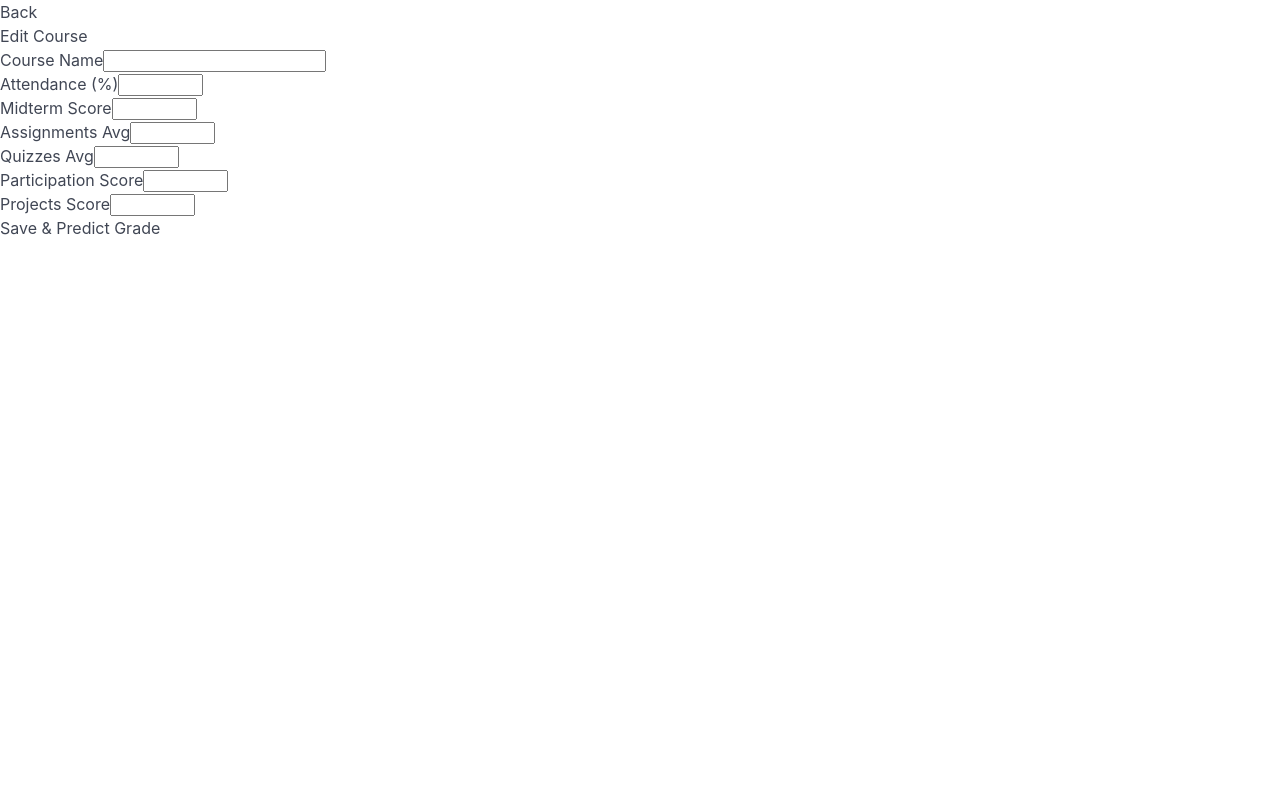
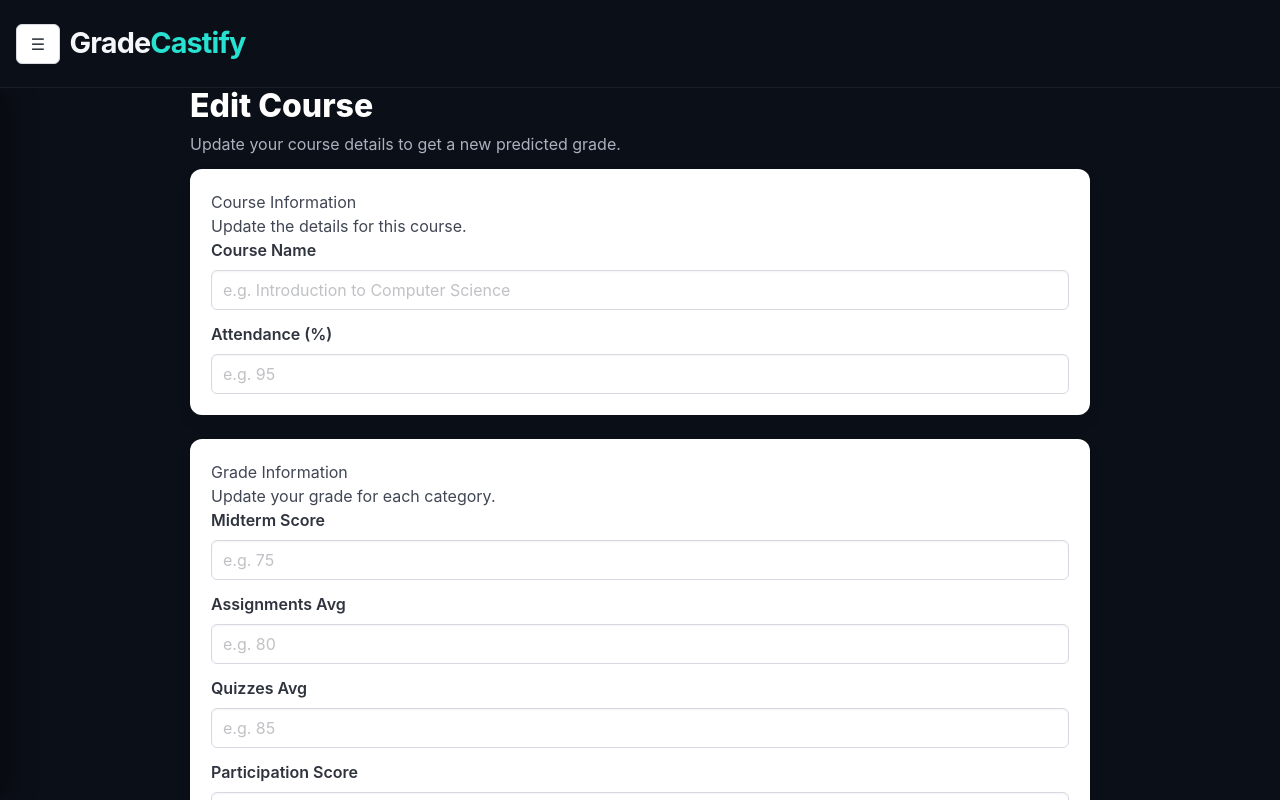
Before and after one commit to sumukh21-bit/GradeCastify, a Vue app in the folder App/: page /edit-course/1 in a window 1280 px wide. Both pictures are taken after a click on the button "Demo account". Shown: the top 800 px of the page. Built offline with nearby package versions, Linux system fonts and the light colour scheme; no server answers.

Commit message:
fixed UI for editing courses, fixed bug with user email not showing, and fixed sidebar functionality on note editor page

```diff
--- a/App/src/views/AddCourse.vue
+++ b/App/src/views/AddCourse.vue
@@ -1,5 +1,5 @@
 <script setup>
-import { inject, ref } from 'vue'
+import { inject, ref, onMounted } from 'vue'
 import { useRouter } from 'vue-router'
 
 // set up supabase client and router
@@ -9,6 +9,8 @@ const router = useRouter()
 // component state
 const loading = ref(false)
 const error = ref('')
+const displayName = ref('')
+const upcomingDue = ref('Lab 4 due Mar 20')
 
 // course fields
 const courseName = ref('')
@@ -21,6 +23,19 @@ const projectsScore = ref('')
 
 // sidebar state
 const sidebarOpen = ref(false)
+
+onMounted(async () => {
+  if (!supabase) return
+  try {
+    const { data } = await supabase.auth.getSession()
+    const session = data.session
+    if (session?.user?.email) {
+      displayName.value = session.user.email
+    }
+  } catch (err) {
+    console.log('session error:', err)
+  }
+})
 
 // submit course and get grade prediction
 const submit = async () => {
--- a/App/src/views/EditCourse.vue
+++ b/App/src/views/EditCourse.vue
@@ -11,6 +11,11 @@ const id = route.params.id
 // component state
 const loading = ref(false)
 const error = ref('')
+const displayName = ref('')
+const upcomingDue = ref('Lab 4 due Mar 20')
+
+// sidebar state
+const sidebarOpen = ref(false)
 
 // course fields
 const courseName = ref('')
@@ -23,8 +28,16 @@ const projectsScore = ref('')
 
 // load existing course data on mount
 onMounted(async () => {
-  const { data: { session } } = await supabase.auth.getSession()
+  if (!supabase) return
+  try {
+    const { data } = await supabase.auth.getSession()
+    const session = data.session
     if (!session?.user?.id) return
+
+    if (session?.user?.email) {
+      displayName.value = session.user.email
+    }
+
     const { data: course } = await supabase
       .from('courses')
       .select('*')
@@ -38,6 +51,9 @@ onMounted(async () => {
       quizzesAvg.value = course.quizzes_avg ?? ''
       participationScore.value = course.participation_score ?? ''
       projectsScore.value = course.projects_score ?? ''
+    }
+  } catch (err) {
+    console.log('session error:', err)
   }
 })
 
@@ -108,54 +124,240 @@ const save = async () => {
     loading.value = false
   }
 }
+
+// sidebar toggle functions with debug logging
+const debug = true
+
+const toggleSidebar = () => {
+  sidebarOpen.value = !sidebarOpen.value
+
+  if (debug) {
+    console.log('sidebar toggled:', sidebarOpen.value)
+  }
+
+}
+
+const closeSidebar = () => {
+  sidebarOpen.value = false
+
+  if (debug) {
+    console.log('sidebar closed')
+  }
+
+}
+
+const goToAddCourse = () => {
+  closeSidebar()
+  router.push('/add-course')
+}
+
+const handleSignOut = async () => {
+  closeSidebar()
+
+  if (debug) {
+    console.log('sign out started')
+  }
+
+  localStorage.removeItem('gc_demo_admin')
+
+  try {
+    if (supabase) {
+      await supabase.auth.signOut()
+
+      if (debug) {
+        console.log('supabase signed out')
+      }
+    }
+  } catch (err) {
+    console.log('sign out error:', err)
+  }
+
+  router.push('/')
+}
 </script>
 
 <template>
-  <div>
-    <button type="button" @click="router.push('/')">Back</button>
-    <h1>Edit Course</h1>
+  <div class="dashboard-page">
+    <header class="top-bar">
+      <div class="top-bar-inner">
+        <div class="top-left">
+          <button type="button" class="button menu-btn" @click="toggleSidebar">☰</button>
 
-    <form @submit.prevent="save">
-      <div>
-        <label>Course Name</label>
-        <input v-model="courseName" required />
+          <div class="logo-text">
+            <span class="logo-main">Grade</span>
+            <span class="logo-accent">Castify</span>
+          </div>
+        </div>
+      </div>
+    </header>
+
+    <div class="main-layer">
+      <div class="overlay-bg" :class="{ active: sidebarOpen }" @click="closeSidebar"></div>
+
+      <aside class="side-menu" :class="{ open: sidebarOpen }">
+        <div class="side-inner">
+          <div class="box user-card mb-4">
+            <p class="is-size-7 has-text-grey mb-2">User</p>
+            <p class="has-text-white has-text-weight-semibold user-email">{{ displayName }}</p>
           </div>
 
-      <div>
-        <label>Attendance (%)</label>
-        <input type="number" min="0" max="100" v-model="attendance" />
+          <aside class="menu mb-5">
+            <p class="menu-label">Menu</p>
+            <ul class="menu-list">
+              <li><a @click="() => { closeSidebar(); router.push('/') }">Dashboard</a></li>
+              <li><a @click="goToAddCourse">Add Course</a></li>
+              <li><a @click="() => { closeSidebar(); router.push('/profile') }">My Profile</a></li>
+              <li><a @click="() => { closeSidebar(); router.push('/note-editor') }">Note Editor</a></li>
+            </ul>
+          </aside>
+
+          <div class="box due-card mb-5">
+            <p class="is-size-7 has-text-grey mb-2">Next deadline</p>
+            <p class="has-text-white">{{ upcomingDue }}</p>
           </div>
 
-      <div>
-        <label>Midterm Score</label>
-        <input type="number" min="0" max="100" v-model="midtermScore" />
+          <button type="button" class="button logout-btn is-fullwidth" @click="handleSignOut">
+            Sign out
+          </button>
+        </div>
+      </aside>
+
+      <div class="main-area">
+        <div class="main-wrap profile-wrap">
+          <section class="page-head">
+            <h1 class="title has-text-white mb-2">Edit Course</h1>
+            <p class="has-text-grey-light">
+              Update your course details to get a new predicted grade.
+            </p>
+          </section>
+
+          <form class="profile-form" @submit.prevent="save">
+            <div class="box info-card section-card">
+              <div class="section-head">
+                <h2 class="section-title">Course Information</h2>
+                <p class="section-subtitle">Update the details for this course.</p>
               </div>
 
-      <div>
-        <label>Assignments Avg</label>
-        <input type="number" min="0" max="100" v-model="assignmentsAvg" />
+              <div class="stack-fields">
+                <div class="field">
+                  <label class="label">Course Name</label>
+                  <div class="control">
+                    <input
+                      class="input"
+                      type="text"
+                      v-model="courseName"
+                      placeholder="e.g. Introduction to Computer Science"
+                    />
+                  </div>
                 </div>
 
-      <div>
-        <label>Quizzes Avg</label>
-        <input type="number" min="0" max="100" v-model="quizzesAvg" />
+                <div class="field">
+                  <label class="label">Attendance (%)</label>
+                  <div class="control">
+                    <input
+                      class="input"
+                      type="number"
+                      min="0"
+                      max="100"
+                      v-model="attendance"
+                      placeholder="e.g. 95"
+                    />
+                  </div>
+                </div>
+              </div>
             </div>
 
-      <div>
-        <label>Participation Score</label>
-        <input type="number" min="0" max="100" v-model="participationScore" />
+            <div class="box info-card section-card">
+              <div class="section-head">
+                <h2 class="section-title">Grade Information</h2>
+                <p class="section-subtitle">Update your grade for each category.</p>
               </div>
 
-      <div>
-        <label>Projects Score</label>
-        <input type="number" min="0" max="100" v-model="projectsScore" />
+              <div class="stack-fields">
+                <div class="field">
+                  <label class="label">Midterm Score</label>
+                  <div class="control">
+                    <input
+                      class="input"
+                      type="number"
+                      min="0"
+                      max="100"
+                      v-model="midtermScore"
+                      placeholder="e.g. 75"
+                    />
+                  </div>
                 </div>
 
-      <p v-if="error">{{ error }}</p>
+                <div class="field">
+                  <label class="label">Assignments Avg</label>
+                  <div class="control">
+                    <input
+                      class="input"
+                      type="number"
+                      min="0"
+                      max="100"
+                      v-model="assignmentsAvg"
+                      placeholder="e.g. 80"
+                    />
+                  </div>
+                </div>
 
-      <button type="submit" :disabled="loading">
+                <div class="field">
+                  <label class="label">Quizzes Avg</label>
+                  <div class="control">
+                    <input
+                      class="input"
+                      type="number"
+                      min="0"
+                      max="100"
+                      v-model="quizzesAvg"
+                      placeholder="e.g. 85"
+                    />
+                  </div>
+                </div>
+
+                <div class="field">
+                  <label class="label">Participation Score</label>
+                  <div class="control">
+                    <input
+                      class="input"
+                      type="number"
+                      min="0"
+                      max="100"
+                      v-model="participationScore"
+                      placeholder="e.g. 95"
+                    />
+                  </div>
+                </div>
+
+                <div class="field">
+                  <label class="label">Projects Score</label>
+                  <div class="control">
+                    <input
+                      class="input"
+                      type="number"
+                      min="0"
+                      max="100"
+                      v-model="projectsScore"
+                      placeholder="e.g. 95"
+                    />
+                  </div>
+                </div>
+              </div>
+
+              <div class="form-footer">
+                <div class="form-message">
+                  <p v-if="error" class="error-text">{{ error }}</p>
+                </div>
+
+                <button class="button is-primary save-btn" type="submit" :disabled="loading">
                   {{ loading ? 'Saving...' : 'Save & Predict Grade' }}
                 </button>
+              </div>
+            </div>
           </form>
         </div>
+      </div>
+    </div>
+  </div>
 </template>
--- a/App/src/views/Profile.vue
+++ b/App/src/views/Profile.vue
@@ -25,6 +25,7 @@ const sleepHours = ref('')
 
 // sidebar state
 const sidebarOpen = ref(false)
+const upcomingDue = ref('Lab 4 due Mar 20')
 
 // load existing profile on mount
 onMounted(async () => {
@@ -165,7 +166,7 @@ const handleSignOut = async () => {
         <div class="side-inner">
           <div class="box user-card mb-4">
             <p class="is-size-7 has-text-grey mb-2">User</p>
-            <p class="has-text-white has-text-weight-semibold user-email">{{ displayName }}</p>
+            <p class="has-text-white has-text-weight-semibold user-email">{{ email }}</p>
           </div>
 
           <aside class="menu mb-5">
```
Also changed, not shown: App/src/views/NoteEditor.vue (+56 -12 lines). Lines whose indentation alone changed are shown as unchanged.
